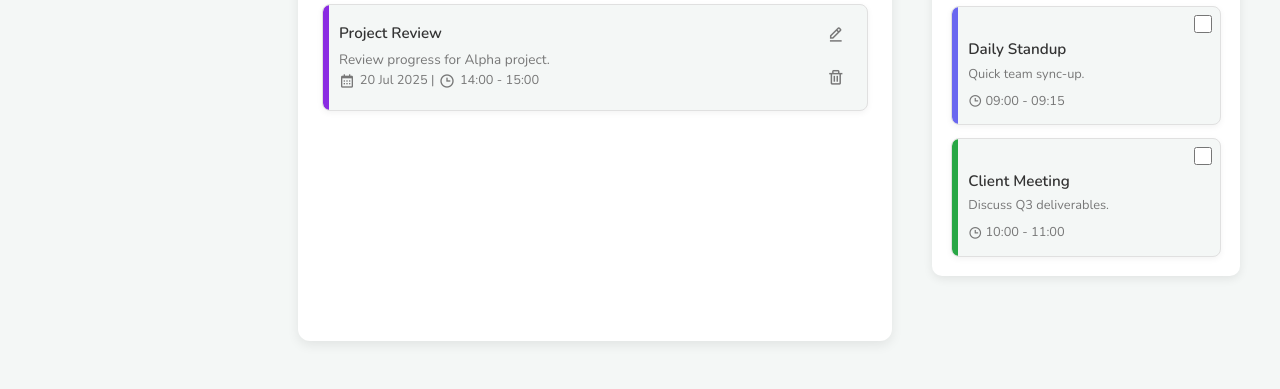
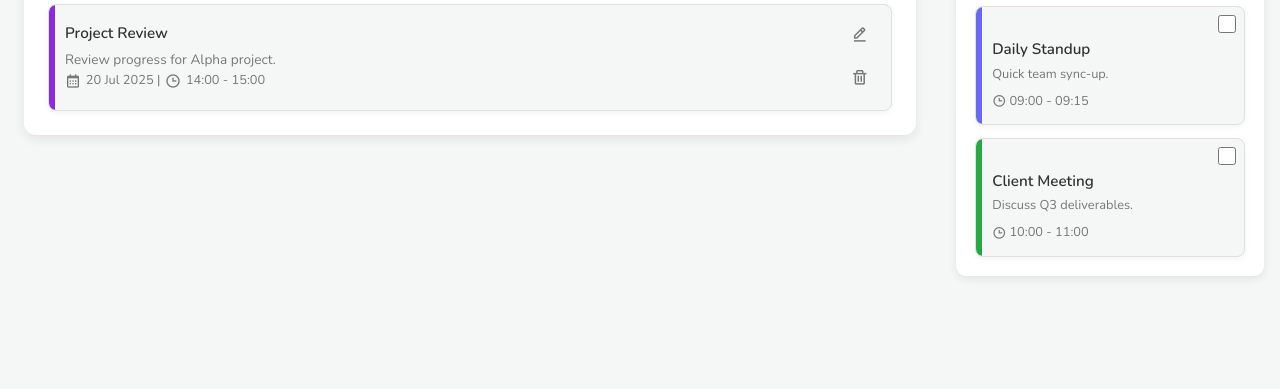
Before and after one commit to maulidacy/To_Do-List, a website: page schedule.html in a window 1280 px wide. Shown: the part 459-848 px from the top of the page. Drawn offline with nearby package versions, Linux system fonts and the light colour scheme.

Commit message:
Update schedule_style.css

```diff
--- a/schedule_style.css
+++ b/schedule_style.css
@@ -59,7 +59,7 @@ body {
     color: var(--text-dark);
     line-height: 1.6;
     font-size: 0.85rem;
-    padding: 1.5rem;
+    padding: 1.5rem 0 1.5rem 0;
     display: flex;
     flex-direction: column;
     min-height: 100vh;
@@ -70,7 +70,7 @@ body {
 ===========================================*/
 .dashboard-container {
     display: flex;
-    width: 100%;
+    width: 100vw;
     min-height: 100vh;
     background-color: var(--background-light);
     position: relative;
@@ -79,11 +79,12 @@ body {
 
 .main-content {
     flex-grow: 1;
-    padding: 1.5rem;
+    padding: 1.5rem 1.5rem 1.5rem 1.5rem;
     display: flex;
     flex-direction: column;
     gap: 1.5rem;
     min-width: 0;
+    margin-left: 0;
 }
 
 .sidebar-right {
@@ -171,8 +172,7 @@ body {
     background: var(--surface-white);
     border-radius: 12px;
     box-shadow: 0 4px 12px var(--shadow-light);
-    padding: 1.5rem;
-    flex-grow: 1;
+    padding: 1.5rem 1.5rem 1.5rem 1.5rem;
 }
 
 .schedule-list-header {
```
